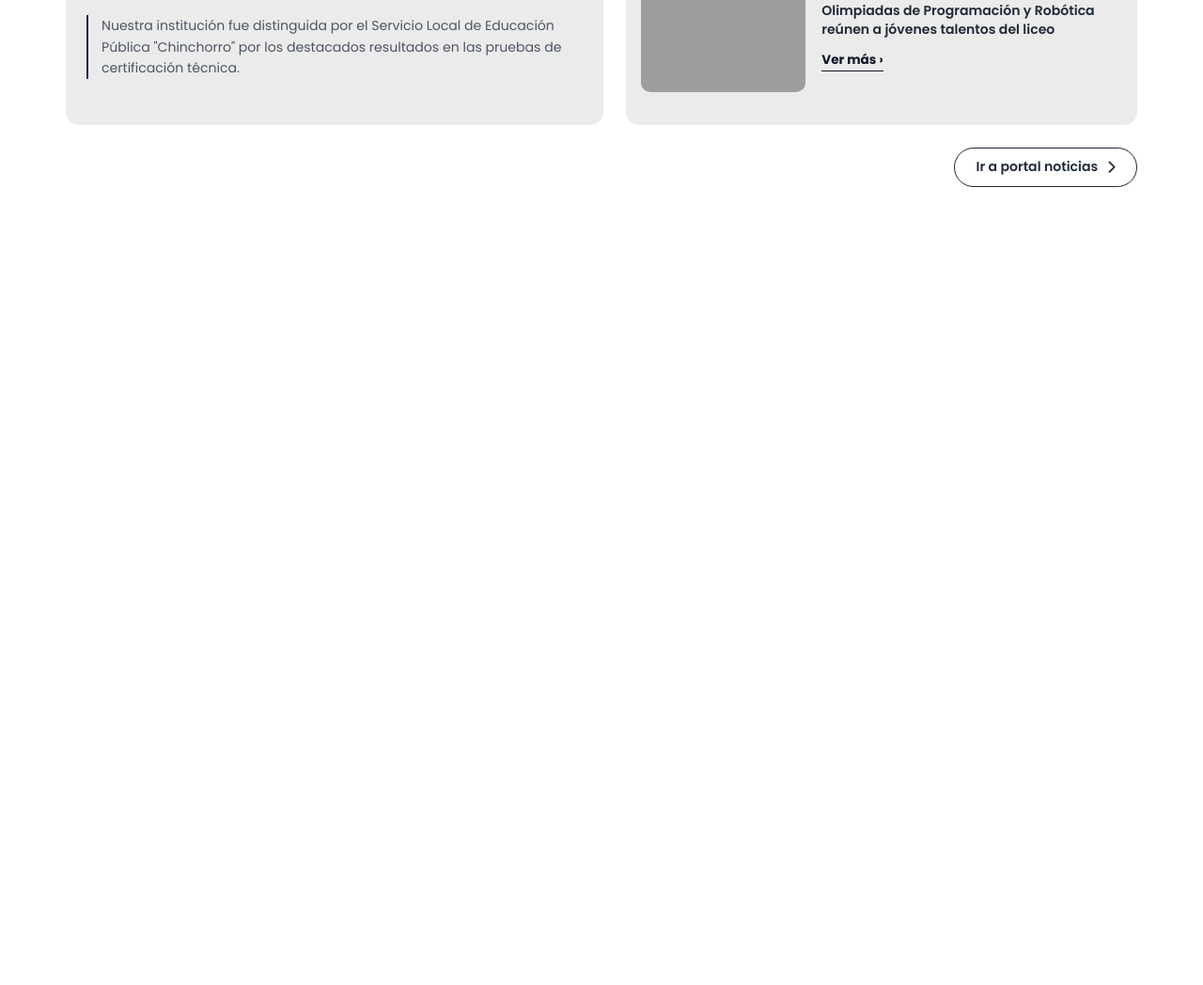
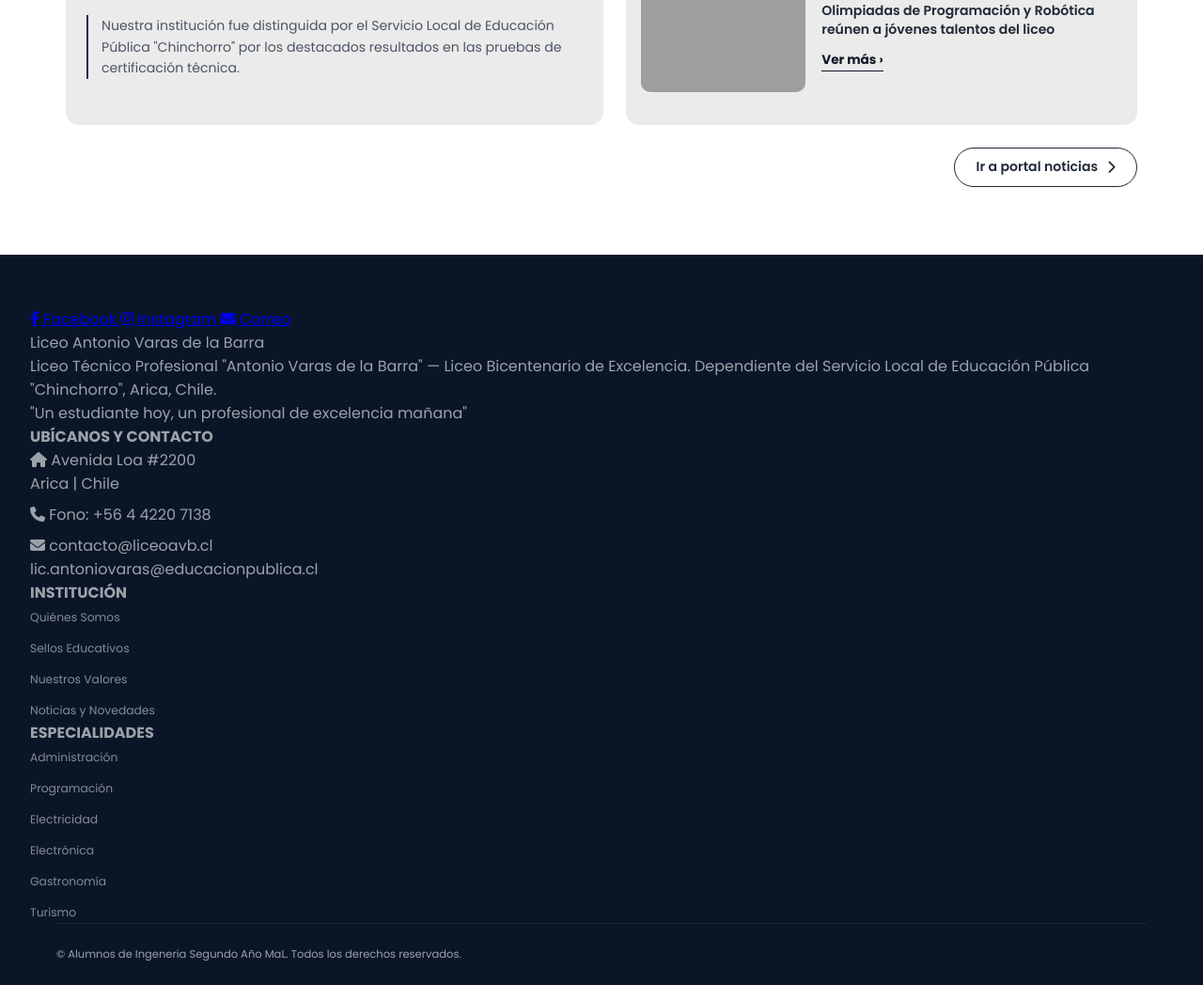
Before and after one commit to naniidifee/intranet-b4, a Django app: page / in a window 1280 px wide. Shown: the part 3530-4578 px from the top of the page at 94% size. Before the commit the page ends 3729 px from the top, so only its background shows below. Run offline with Django 5.2, Linux system fonts and the light colour scheme; grey boxes are pictures that could not be loaded.

Commit message:
feat: enlace nuevo del footer

```diff
--- a/intranet/templates/intranet/base.html
+++ b/intranet/templates/intranet/base.html
@@ -7,6 +7,7 @@
   <title>{% block title %}Liceo Técnico Profesional Antonio Varas de la Barra{% endblock %}</title>
 
   <!-- Fuentes e Íconos -->
+  <link rel="icon" type="image/png" href="{% static 'recursos/img/avb-logo.png' %}">
   <link href="https://fonts.googleapis.com/css2?family=Poppins:wght@300;400;500;600;700;800&display=swap" rel="stylesheet"/>
   <link rel="stylesheet" href="https://cdnjs.cloudflare.com/ajax/libs/font-awesome/6.4.0/css/all.min.css"
     onerror="this.onerror=null;this.href='https://use.fontawesome.com/releases/v6.4.0/css/all.css'"/>
--- /dev/null
+++ b/intranet/templates/intranet/footer.html
@@ -0,0 +1,87 @@
+{% load static %}
+<link rel="stylesheet" href="{% static 'recursos/css/footer.css' %}">
+
+<!-- FOOTER INSTITUCIONAL LICEO AVB -->
+<footer class="liceo-footer">
+
+  <!-- BARRA SUPERIOR DE REDES SOCIALES -->
+  <div class="footer-social-bar">
+    <div class="footer-social-container">
+      <a href="https://www.facebook.com/tu-pagina" target="_blank">
+        <i class="fa-brands fa-facebook-f"></i> Facebook
+      </a>
+      <a href="https://www.instagram.com/tu-instagram" target="_blank">
+        <i class="fa-brands fa-instagram"></i> Instagram
+      </a>
+      <a href="mailto:contacto@liceoavb.cl">
+        <i class="fa-solid fa-envelope"></i> Correo
+      </a>
+    </div>
+  </div>
+
+  <!-- CONTENEDOR PRINCIPAL DEL FOOTER -->
+  <div class="footer-main-container">
+
+    <!-- Columna 1 -->
+    <div class="footer-col footer-brand-col">
+      <div class="footer-logo-row">
+        <span class="footer-logo-text">Liceo Antonio Varas de la Barra</span>
+      </div>
+      <p class="footer-desc">
+        Liceo Técnico Profesional "Antonio Varas de la Barra" — Liceo Bicentenario de Excelencia.
+        Dependiente del Servicio Local de Educación Pública "Chinchorro", Arica, Chile.
+      </p>
+      <p class="footer-slogan">"Un estudiante hoy, un profesional de excelencia mañana"</p>
+    </div>
+
+    <!-- Columna 2 -->
+    <div class="footer-col">
+      <h4>UBÍCANOS Y CONTACTO</h4>
+      <ul class="footer-links">
+        <li>
+          <i class="fa-solid fa-house"></i>
+          <span>Avenida Loa #2200<br>Arica | Chile</span>
+        </li>
+        <li>
+          <i class="fa-solid fa-phone"></i>
+          <span>Fono: +56 4 4220 7138</span>
+        </li>
+        <li>
+          <i class="fa-solid fa-envelope"></i>
+          <span>contacto@liceoavb.cl<br>lic.antoniovaras@educacionpublica.cl</span>
+        </li>
+      </ul>
+    </div>
+
+    <!-- Columna 3 -->
+    <div class="footer-col">
+      <h4>INSTITUCIÓN</h4>
+      <ul class="footer-links">
+        <li><a href="#nosotros">Quiénes Somos</a></li>
+        <li><a href="#nosotros">Sellos Educativos</a></li>
+        <li><a href="#nosotros">Nuestros Valores</a></li>
+        <li><a href="#noticias">Noticias y Novedades</a></li>
+      </ul>
+    </div>
+
+    <!-- Columna 4 -->
+    <div class="footer-col">
+      <h4>ESPECIALIDADES</h4>
+      <ul class="footer-links">
+        <li><a href="{% url 'especialidad_detail' slug='administracion' %}">Administración</a></li>
+        <li><a href="{% url 'especialidad_detail' slug='programacion' %}">Programación</a></li>
+        <li><a href="{% url 'especialidad_detail' slug='electricidad' %}">Electricidad</a></li>
+        <li><a href="{% url 'especialidad_detail' slug='electronica' %}">Electrónica</a></li>
+        <li><a href="{% url 'especialidad_detail' slug='gastronomia' %}">Gastronomía</a></li>
+        <li><a href="{% url 'especialidad_detail' slug='turismo' %}">Turismo</a></li>
+      </ul>
+    </div>
+
+  </div>
+
+  <!-- COPYRIGHT -->
+  <div class="footer-bottom">
+    <p>© Alumnos de Ingeneria Segundo Año MaL. Todos los derechos reservados.</p>
+  </div>
+
+</footer>
--- a/intranet/templates/intranet/index.html
+++ b/intranet/templates/intranet/index.html
@@ -273,4 +273,6 @@
   <!-- ENLACE AL ARCHIVO JS EXTERNO -->
   <script src="{% static 'recursos/js/noticias.js' %}"></script>
 
+  {% include 'intranet/footer.html' %}
+
 {% endblock %}
```
